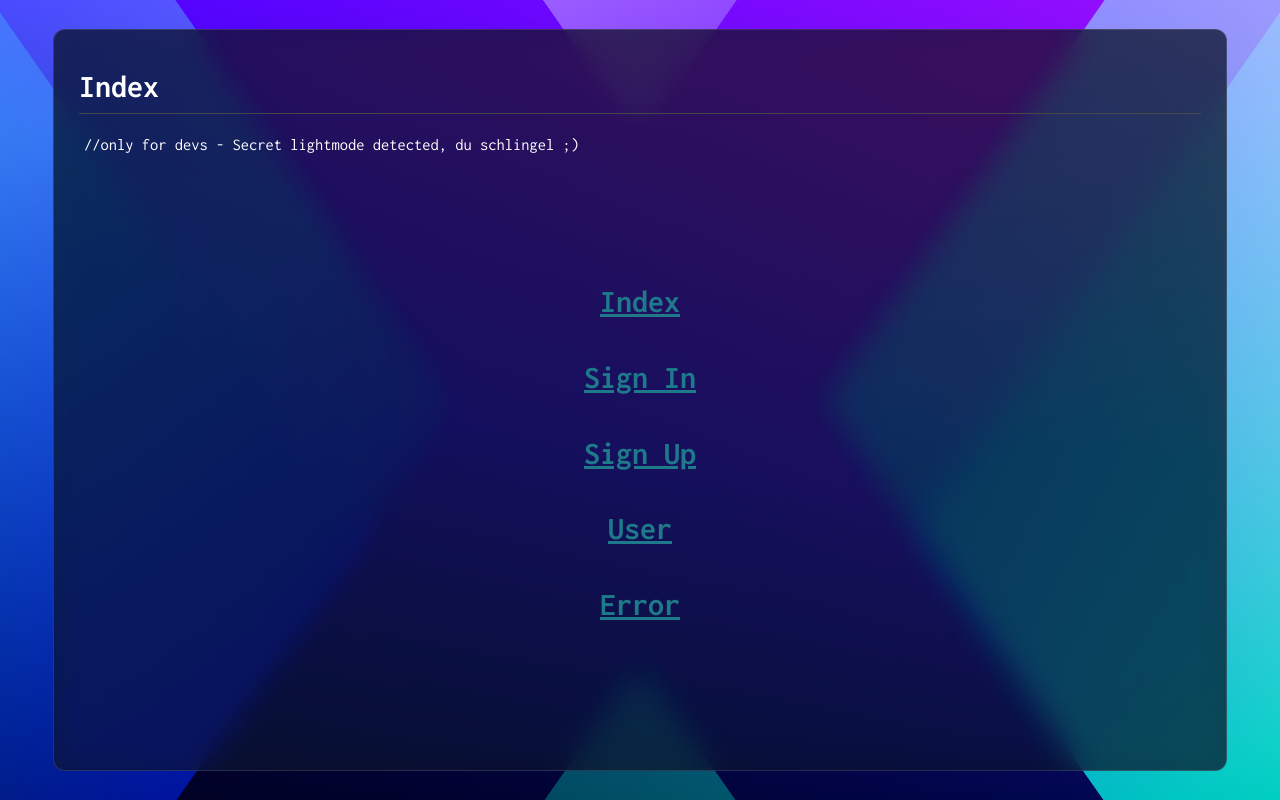
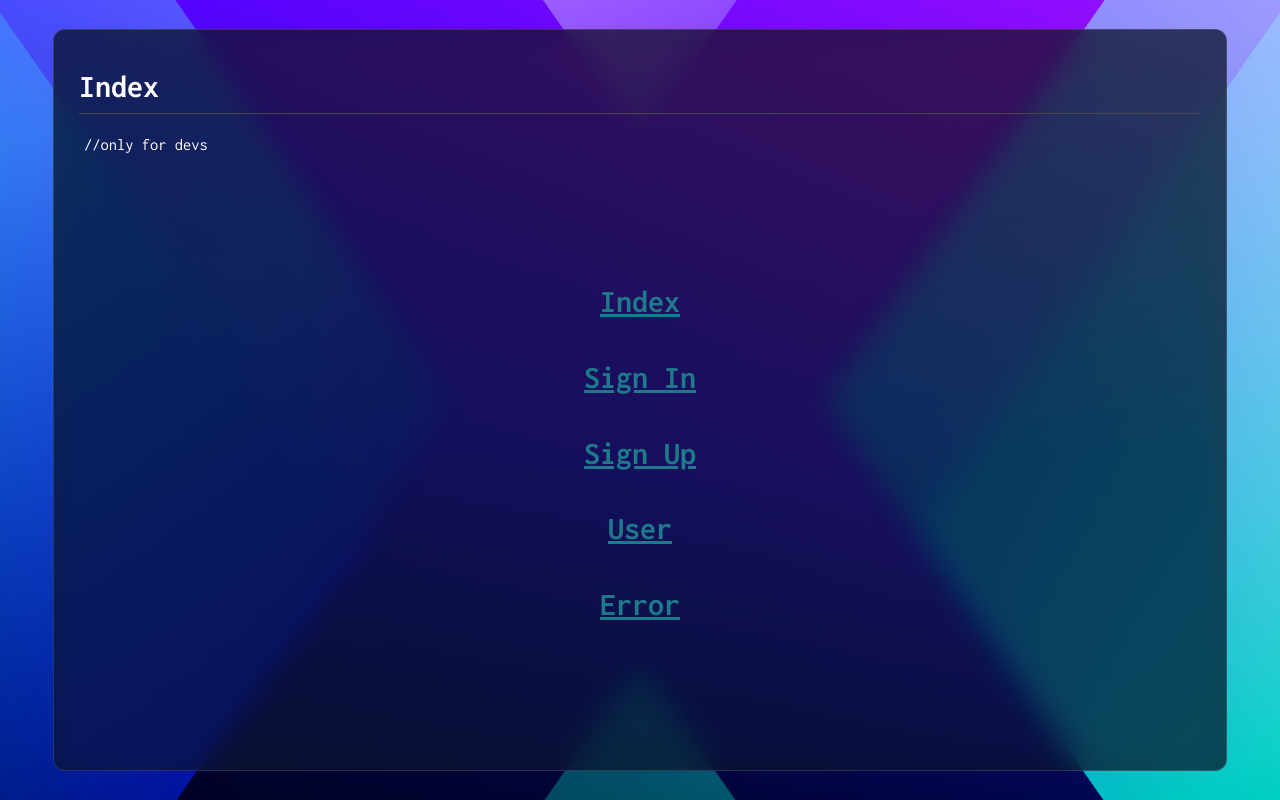
Before and after one commit to FireNick44/LoginSystem, a website: page views/index.html in a window 1280 px wide. Drawn offline with Linux system fonts and the light colour scheme.

Commit message:
small update

```diff
--- a/package.json
+++ b/package.json
@@ -9,10 +9,9 @@
   "author": "",
   "license": "ISC",
   "dependencies": {
-    "express": "^4.17.3"
+    "express": "^4.18.1"
   },
   "devDependencies": {
-    "dotenv": "^16.0.0",
     "nodemon": "^2.0.16"
   }
 }
--- a/views/index.html
+++ b/views/index.html
@@ -70,9 +70,6 @@
         </div>
     </main>
     <script src="./../public/script.js" charset="utf-8"></script>
-    <script>
-        if(modemenu.classList.contains("open")) document.getElementById('indextext').innerHTML = '//only for devs - Secret lightmode detected, du schlingel ;)';
-    </script>
 </body>
 
 </html>
```
Also changed, not shown: README.md, 1 other file.
